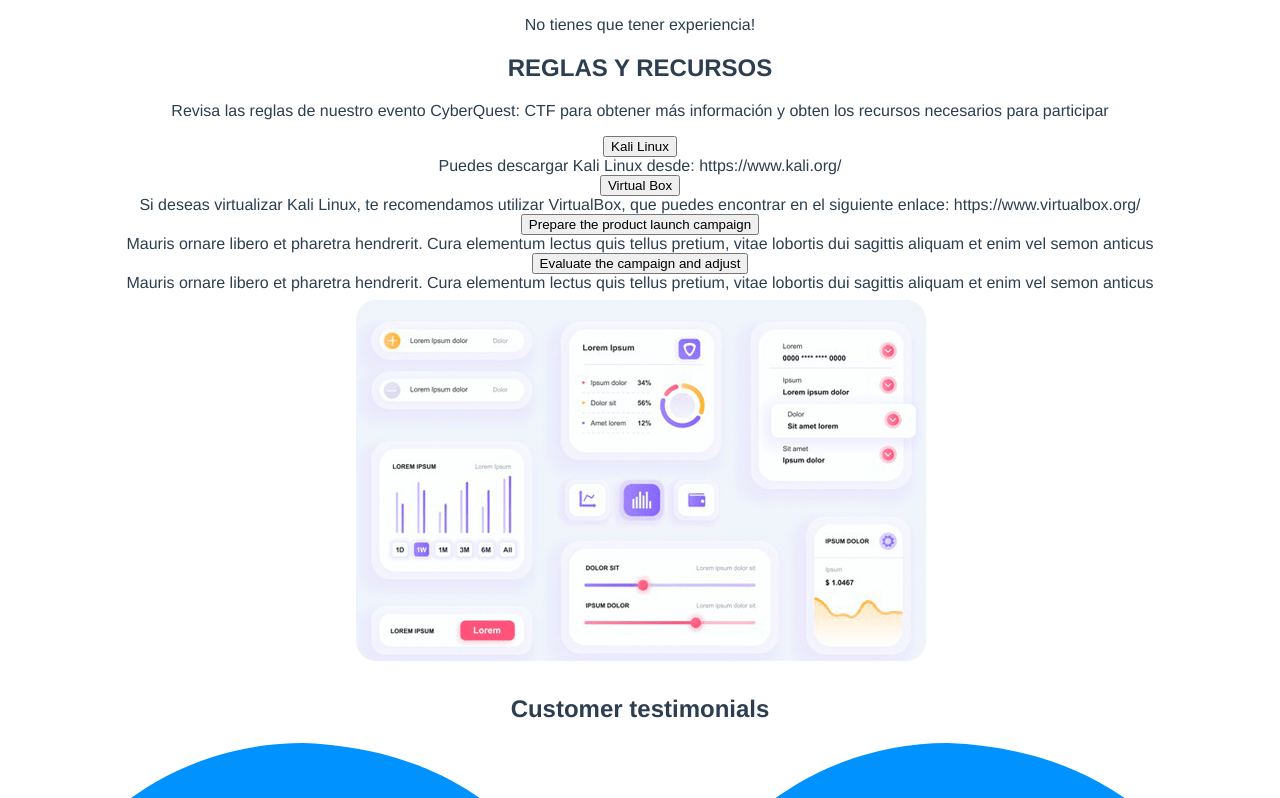
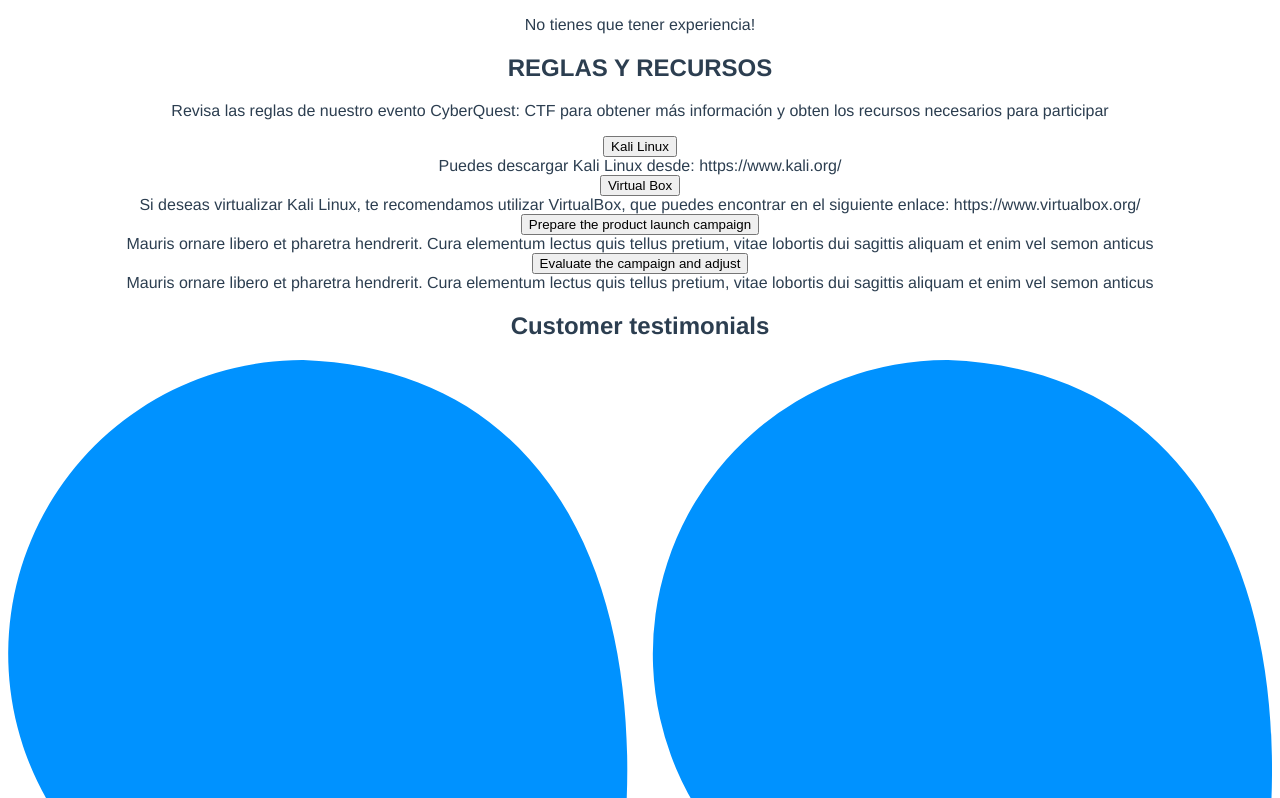
Before and after one commit to aaaimx/cyberpage, a Vue app: page / in a window 1280 px wide. Shown: the part 5342-6140 px from the top of the page. Built offline with nearby package versions, Linux system fonts and the light colour scheme; the HTML template or start-up script is replaced by a standard one.

Commit message:
Editando apartado de reglas de concurso

```diff
--- a/src/App.vue
+++ b/src/App.vue
@@ -133,14 +133,14 @@
                 </div>
             </div>
             <div class="row">
-                <div class="col-xl-5">
+                <div class="col-xl-12">
                     <div class="accordion" id="accordionExample">
 
 
                         <div class="accordion-item">
-                            <div class="accordion-icon">
+                            <!-- <div class="accordion-icon">
                                 <span class="fas fa-tv"></span>
-                            </div>
+                            </div> -->
                             <div class="accordion-header" id="headingOne">
                                 <button class="accordion-button" type="button" data-bs-toggle="collapse"
                                     data-bs-target="#collapseOne" aria-expanded="true" aria-controls="collapseOne">
@@ -155,9 +155,9 @@
 
 
                         <div class="accordion-item">
-                            <div class="accordion-icon blue">
+                            <!-- <div class="accordion-icon blue">
                                 <span class="fas fa-microphone"></span>
-                            </div>
+                            </div> -->
                             <div class="accordion-header" id="headingTwo">
                                 <button class="accordion-button" type="button" data-bs-toggle="collapse"
                                     data-bs-target="#collapseTwo" aria-expanded="false" aria-controls="collapseTwo">
@@ -172,9 +172,9 @@
 
 
                         <div class="accordion-item">
-                            <div class="accordion-icon purple">
+                            <!-- <div class="accordion-icon purple">
                                 <span class="fas fa-video"></span>
-                            </div>
+                            </div> -->
                             <div class="accordion-header" id="headingThree">
                                 <button class="accordion-button" type="button" data-bs-toggle="collapse"
                                     data-bs-target="#collapseThree" aria-expanded="false" aria-controls="collapseThree">
@@ -192,9 +192,9 @@
 
 
                         <div class="accordion-item">
-                            <div class="accordion-icon orange">
+                            <!-- <div class="accordion-icon orange">
                                 <span class="fas fa-tools"></span>
-                            </div>
+                            </div> -->
                             <div class="accordion-header" id="headingFour">
                                 <button class="accordion-button" type="button" data-bs-toggle="collapse"
                                     data-bs-target="#collapseFour" aria-expanded="false" aria-controls="collapseFour">
@@ -211,11 +211,11 @@
 
                     </div>
                 </div>
-                <div class="col-xl-7">
+                <!-- <div class="col-xl-7">
                     <div class="image-container">
                         <img class="img-fluid" src="assets/images/features-dashboard.png" alt="alternative" />
                     </div>
-                </div>
+                </div> -->
             </div>
         </div>
     </div>
```
Also changed, not shown: 1 other file (tests, documents, lock files or other folders).
